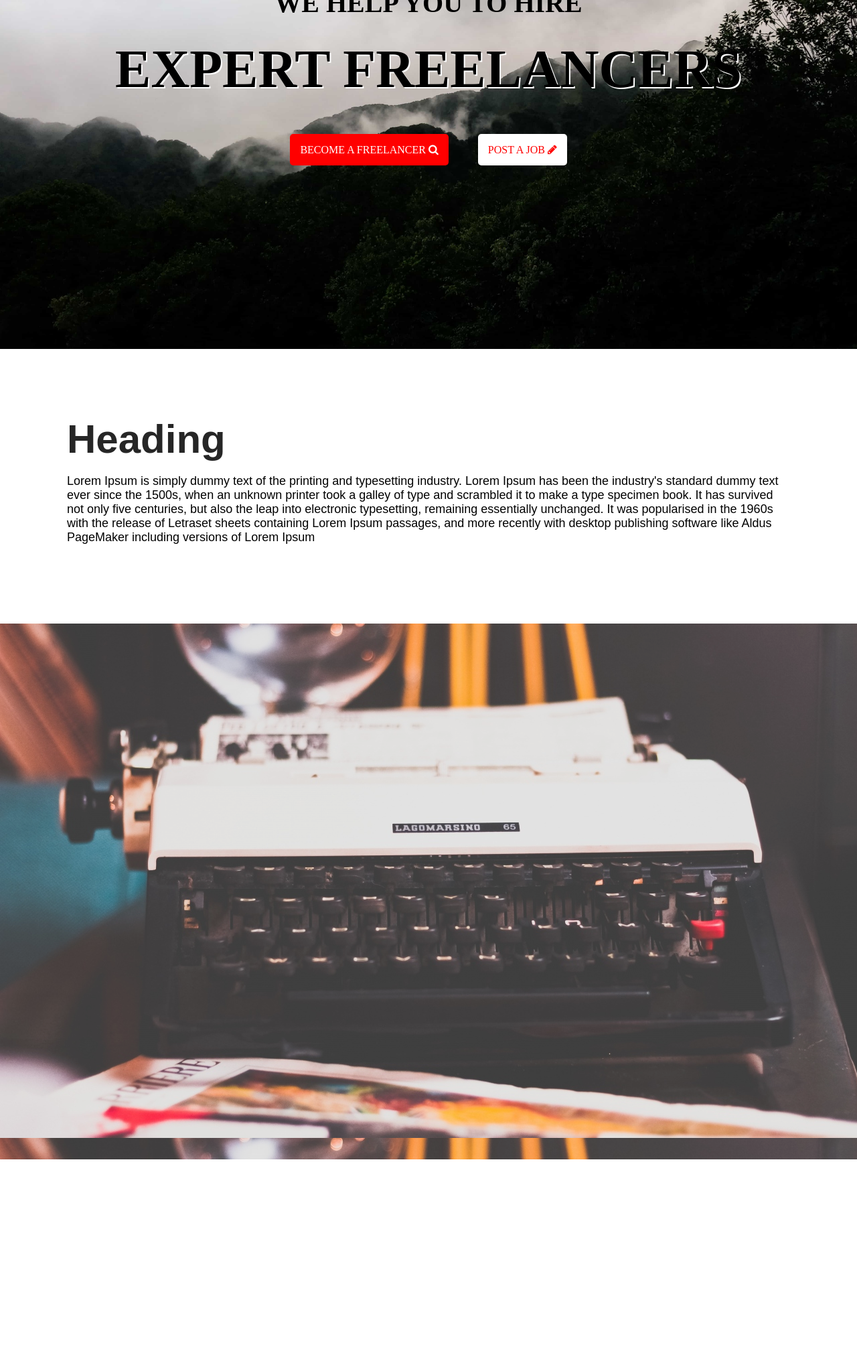
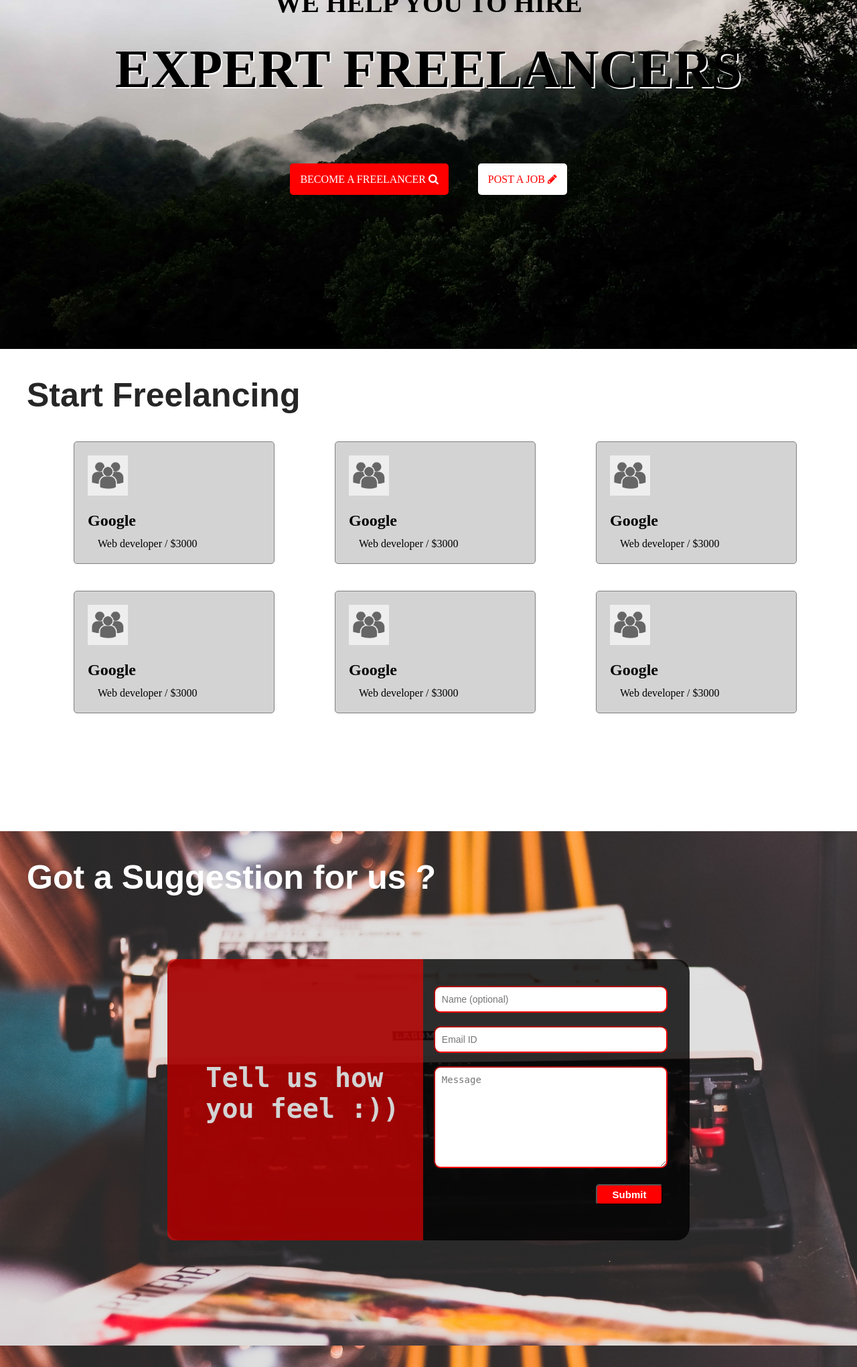
Before and after one commit to jerin17/template, a PHP site: page / in a window 1280 px wide. Shown: the part 279-2320 px from the top of the page at 67% size. Before the commit the page ends 2010 px from the top, so only its background shows below. Run offline with PHP 8.4, Linux system fonts and the light colour scheme; some libraries are stand-ins or nearby versions.

Commit message:
suggestions

```diff
--- a/css/style.css
+++ b/css/style.css
@@ -60,39 +60,16 @@
 }
 
 section.sec1{
-		background: url(back3.jpg);
+	background: url(background/back3.jpg);
 	background-size: cover;
 	background-attachment: fixed;
-	}
-
-	section.sec2{
-	padding: 100px;
-	height: auto;
-	}
-
-	section.sec2 h1{
-		margin: 0;
-		padding: 0;
-		font-size: 60px;
-		color: #262626;
-	}
-
-	section.sec2 p{
-		font-size: 18px;
-	}
-
-	section.sec3{
-		background: url(back2.jpg);
-		background-size: inherit;
-		background-attachment: fixed;
-		opacity: 0.9;
 }
 
 /****************************************************************************************************************/
 /****************************************************************************************************************/
 
 section.sec4{
-		background: url(back4.jpg);
+	background: url(background/back4.jpg);
 	background-size: cover;
 	background-attachment: fixed;
 }
@@ -262,6 +239,7 @@
 }
 .indexbox h2{
 	margin-top:-10px;
+	margin-bottom: 110px;
 	font-size: 80px;
 	color: black;
 	text-shadow: 2px 2px white;
@@ -283,27 +261,178 @@
 }
 
 .btn{
+	cursor: pointer;
 	padding: 15px;
 	margin:20px;
 	border-radius: 5px;
 	font-size: 16px;
 	text-decoration: none;
-	}
-	.normal{
 	background: red;
 	color:white;
 }
+
+@media screen and (max-width:750px){
+  .indexbox p{font-size: 100%;}
+  .indexbox h2{font-size: 175%;}
+  .btn{padding: 5px;margin:5px;font-size: 15px;}
+}
+
+
 .inverse{
+	cursor: pointer;
 	background:white;
 	color: red;
 }
 
-	.normal:hover{
+.btn:hover{
 	background:white;
 	color: red;
-		font-weight: bold;
 }
 .inverse:hover{
 	background: red;
 	color:white;
 }
+
+/****************************************************************************************************************/
+/****************************************************************************************************************/
+
+section.sec2{
+padding: 40px;
+height: 90vh;
+}
+
+section.sec2 h1{
+	margin: 0;
+	margin-bottom:20px;
+	padding: 0;
+	font-size: 50px;
+	color: #262626;
+}
+
+.job
+{
+	background: lightgrey;
+	border:1px solid grey;
+	width: 300px;
+	display: block;
+	border-radius: 5px;
+	float: left;
+	padding: 20px;
+	margin: 20px;
+	margin-left: 70px;
+	box-sizing: border-box;
+	font-family:serif;
+}
+
+.job:hover{
+	background: red;
+	transition: 0.8s;
+	color: white;
+	box-shadow: 4px 4px grey;
+	font-weight: bold;
+}
+
+@media screen and (max-width:750px){
+.job{display:block; float:none; width:auto; margin:0 0 30px 0; padding:0;	box-sizing: border-box;	padding: 5px;}
+section.sec2{height: auto;}
+
+}
+
+.job img {
+	background: white;
+	width: 60px;
+	height: 60px;
+}
+
+.job h2{
+margin-bottom: 2px;
+}
+
+.job p{
+margin: 0;padding: 10px 0 0 15px;
+}
+
+
+
+
+
+/****************************************************************************************************************/
+/****************************************************************************************************************/
+
+section.sec3{
+	background: url(background/back2.jpg);
+	background-size: inherit;
+	background-attachment: fixed;
+	padding: 40px;margin-bottom: 0;
+}
+
+section.sec3 h1{
+	margin: 0;
+	padding: 0;
+	font-size: 50px;
+	color: white;
+}
+
+.contactbox{
+	width:65%;
+	height: 420px;
+	margin:15px 0 0 0;
+	background: rgba(0,0,0,0.8);
+	color: #fff;
+	left: 50%;
+	top: 40%;
+	position: relative;
+	border-radius: 20px;
+	box-sizing: border-box;
+	transform: translate(-50%,-50%);
+}
+
+.cont-left{
+	float: left;
+	padding: 0;
+	margin: 0;
+	background:rgba(255,0,0,0.6);
+	width: 49%;
+	height:420px;
+	border-radius: 10px 0px 0px 10px;
+}
+.cont-left h3{
+	left: 65%;
+	top: 38%;
+	color: lightgrey;
+	font-family: monospace;
+	position: relative;
+	transform: translate(-50%,-50%);
+	font-size: 40px;
+}
+
+.cont-right{
+	float: right;
+	padding-top: 40px;
+	margin:0;
+	width: 49%;
+	height:420px;
+	border-radius: 0px 10px 10px 0px;
+}
+
+#contactinput{
+	width: 85%;
+	padding: 10px;
+	border-radius: 10px;
+	border:2px inset red;
+	margin-bottom:20px;
+	font-size: 14px;
+}
+
+.contbtn{
+	width: 100px;
+	height: auto;
+	padding: 5px;
+	float: right;
+	margin-right: 40px;
+	border-radius: 5px;
+	background: red;
+	font-weight: bold;
+	color: white;
+	font-size: 15px;
+}
--- a/index.php
+++ b/index.php
@@ -28,7 +28,7 @@
 	<div class="indexbox">
         <p>We help you to hire</p>
         <h2>expert freelancers</h2>
-		  <a href="#" class="btn normal">Become a freelancer <i class="fa fa-search"></i></a>
+		  <a href="#" class="btn">Become a freelancer <i class="fa fa-search"></i></a>
           <a href="#" class="btn inverse">Post a Job <i class="fa fa-pencil"></i></a>
 
 	</div>
@@ -37,12 +37,60 @@
 </section>
 
 <section class="sec2">
-	<h1>Heading</h1>
-	<p>
-		Lorem Ipsum is simply dummy text of the printing and typesetting industry. Lorem Ipsum has been the industry's standard dummy text ever since the 1500s, when an unknown printer took a galley of type and scrambled it to make a type specimen book. It has survived not only five centuries, but also the leap into electronic typesetting, remaining essentially unchanged. It was popularised in the 1960s with the release of Letraset sheets containing Lorem Ipsum passages, and more recently with desktop publishing software like Aldus PageMaker including versions of Lorem Ipsum
-	</p>
+	<h1>Start Freelancing</h1>
+
+	<div class="job">
+		 <img src="css/logo/ravatar.png">
+         <h2>Google</h2>
+		 <p>Web developer / $3000</p>
+	</div>
+	<div class="job">
+		 <img src="css/logo/ravatar.png">
+         <h2>Google</h2>
+		 <p>Web developer / $3000</p>
+	</div>
+	<div class="job">
+		 <img src="css/logo/ravatar.png">
+         <h2>Google</h2>
+		 <p>Web developer / $3000</p>
+	</div>
+	<div class="job">
+		 <img src="css/logo/ravatar.png">
+         <h2>Google</h2>
+		 <p>Web developer / $3000</p>
+	</div>
+	<div class="job">
+		 <img src="css/logo/ravatar.png">
+         <h2>Google</h2>
+		 <p>Web developer / $3000</p>
+	</div>
+	<div class="job">
+		 <img src="css/logo/ravatar.png">
+         <h2>Google</h2>
+		 <p>Web developer / $3000</p>
+	</div>
+
 </section>
-<section class="sec3"></section>
+<section class="sec3">
+	<h1>Got a Suggestion for us ?</h1>
+	<div class="contactbox">
+	<div class="cont-left">
+		<h3>Tell us how <br>you feel :))</h3>
+	</div>
+	<form>
+	<div class="cont-right">
+ 		<form action="">
+ 		<input id="contactinput" type="text" name="fname" placeholder="Name (optional)" required><br>
+		<input id="contactinput" type="email" name="email" placeholder="Email ID" required><br>
+		<textarea id="contactinput" name="message" rows="8" placeholder="Message"></textarea>
+		<input type="submit" class="contbtn">
+		</form>
+	</div>
+	</form>
+
+	</div>
+
+</section>
 
 
 
```
Also changed, not shown: register.php (+0 -12 lines), css/background/back1.jpg (renamed from css/back1.jpg), css/background/back2.jpg (renamed from css/back2.jpg), css/background/back3.jpg (renamed from css/back3.jpg), css/background/back4.jpg (renamed from css/back4.jpg), css/logo/google.png (added), css/logo/hlogo.png (added), css/logo/ravatar.jpg (added), css/logo/ravatar.png (added). Lines whose indentation alone changed are shown as unchanged.
